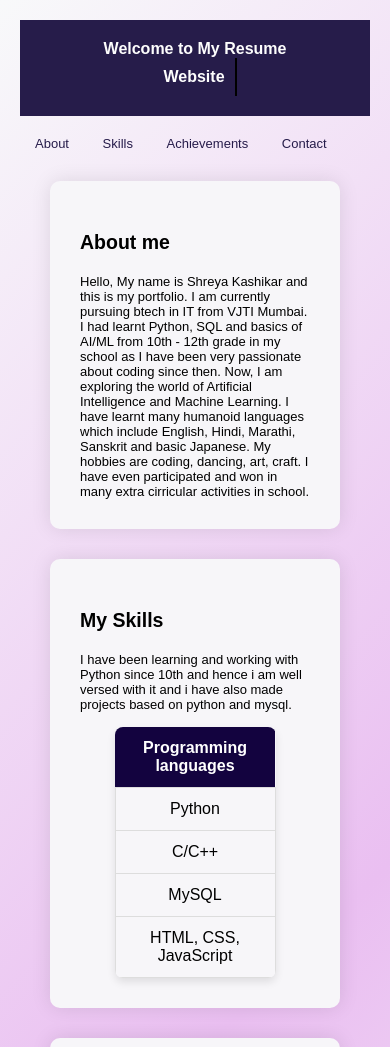
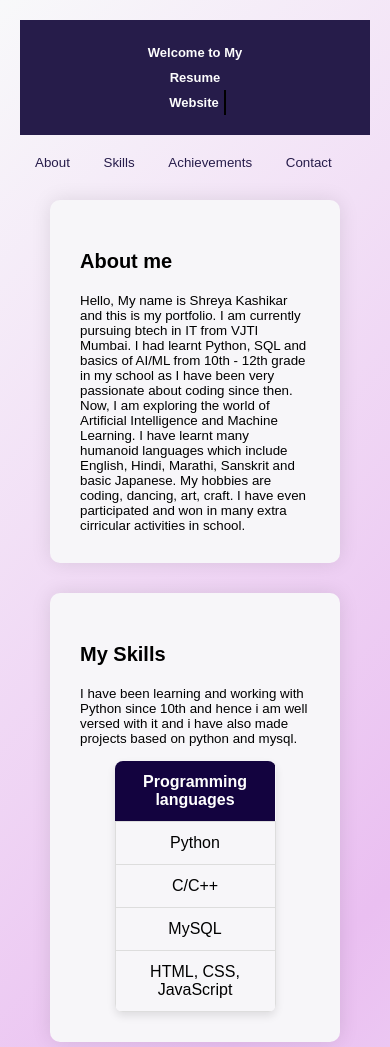
Before and after one commit to shreyakash24/Portfolio-website, a plain HTML site: page index.html in a window 390 px wide. Shown: the top 1047 px of the page. Drawn offline with nearby package versions, Linux system fonts and the light colour scheme.

Commit message:
modified

```diff
--- a/index.html
+++ b/index.html
@@ -11,7 +11,7 @@
 <body>
 
 <header>
-    <h1>Welcome to My Resume </h1><h1 id="animatedHeader"></h1>
+    <h1>Welcome to My</h1><h1>Resume</h1><h1 id="animatedHeader"></h1>
 </header>
 
 <nav>
--- a/style.css
+++ b/style.css
@@ -24,6 +24,9 @@
             background: #261c4a;
             color: #fdfdfd;
             padding: 20px 0;
+        }
+        header h1{
+          padding: 5px;
         }
         nav {
             margin: 20px 0;
@@ -91,7 +94,6 @@
       }
       #animatedHeader {
         font-size: 2rem;
-        padding: 10px;
         white-space: nowrap;
         overflow: hidden;
         border-right: 2px solid black;
@@ -113,3 +115,11 @@
           font-size: medium;
         }
       }
+      @media (max-width: 400px){
+        body{
+          font-size: smaller;
+        }
+        #animatedHeader, h1 {
+          font-size: small;
+        }
+      }
```
